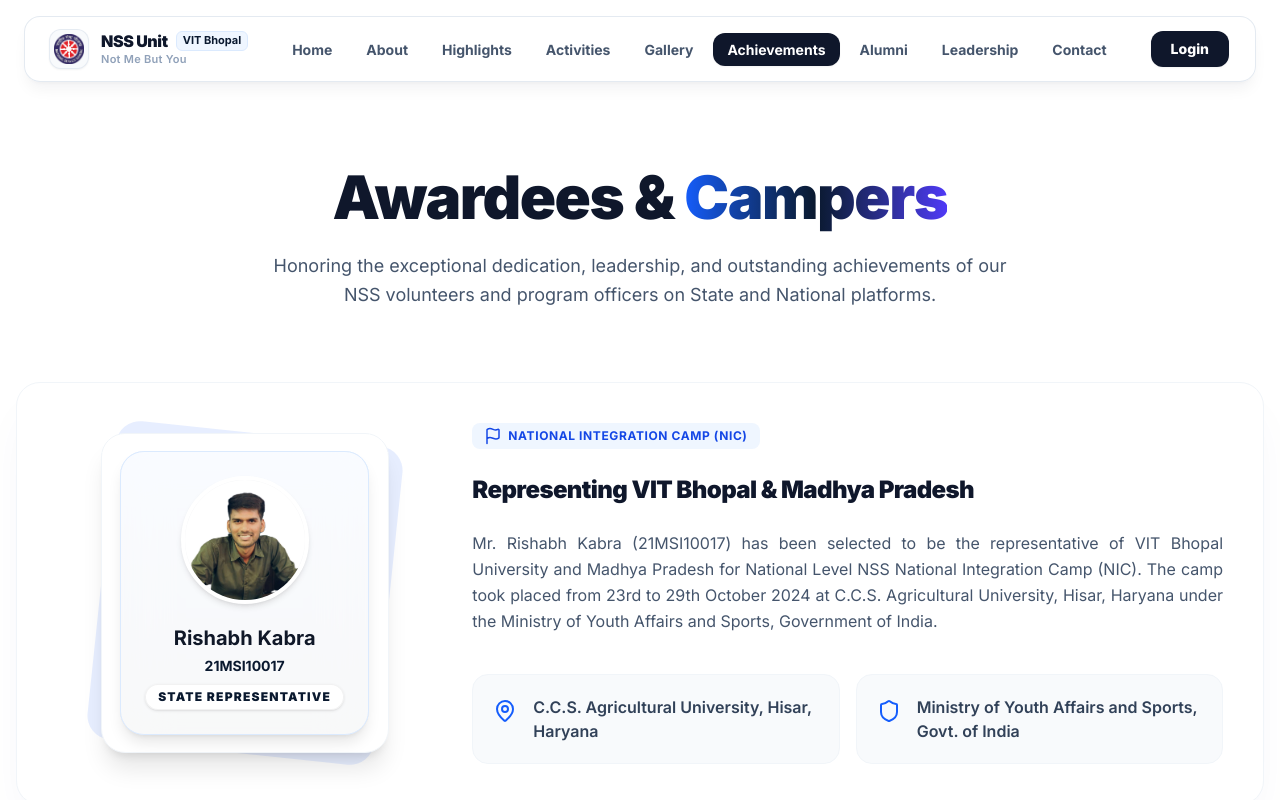
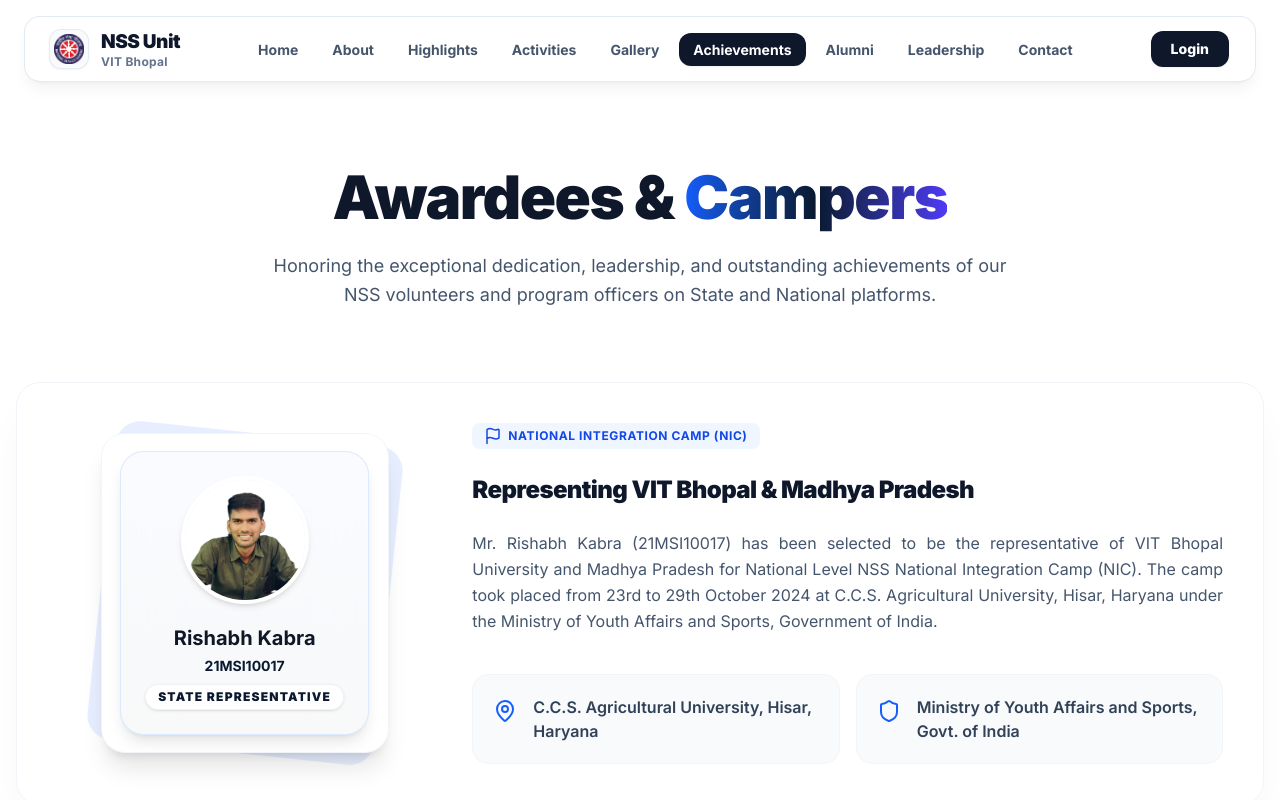
Before and after one commit to pratyush-dubey08/NSS-VIT-Website, a Next.js app in the folder frontend/: page /achievements in a window 1280 px wide. Shown: the top 800 px of the page. Built offline with nearby package versions, Linux system fonts and the light colour scheme.

Commit message:
style: increase NSS Unit font size and place VIT Bhopal below it in navbar

```diff
--- a/frontend/src/components/Navbar.tsx
+++ b/frontend/src/components/Navbar.tsx
@@ -47,12 +47,13 @@
           <div className="w-10 h-10 rounded-xl bg-slate-50 border border-slate-200/80 shadow-xs flex items-center justify-center p-1 group-hover:scale-105 transition-transform">
             <img src="/images/nss-logo.png" alt="NSS Logo" className="w-8 h-8 object-contain" />
           </div>
-          <div className="flex flex-col">
-            <div className="flex items-center gap-1.5 xl:gap-2">
-              <span className="font-black text-slate-900 text-sm xl:text-base tracking-tight leading-tight">NSS Unit</span>
-              <span className="px-1.5 py-0.5 text-[10px] xl:text-[11px] font-bold bg-blue-50 text-nss-blue rounded-md border border-blue-100 hidden sm:inline-block leading-tight">VIT Bhopal</span>
-            </div>
-            <span className="text-[10px] xl:text-[11px] font-semibold text-slate-400 tracking-wide mt-0.5 hidden sm:block leading-tight">Not Me But You</span>
+          <div className="flex flex-col justify-center">
+            <span className="font-black text-slate-900 text-[17px] xl:text-[19px] tracking-tight leading-tight">
+              NSS Unit
+            </span>
+            <span className="text-[11px] xl:text-[12px] font-bold text-slate-500 tracking-wide leading-none mt-0.5">
+              VIT Bhopal
+            </span>
           </div>
         </Link>
 
```
